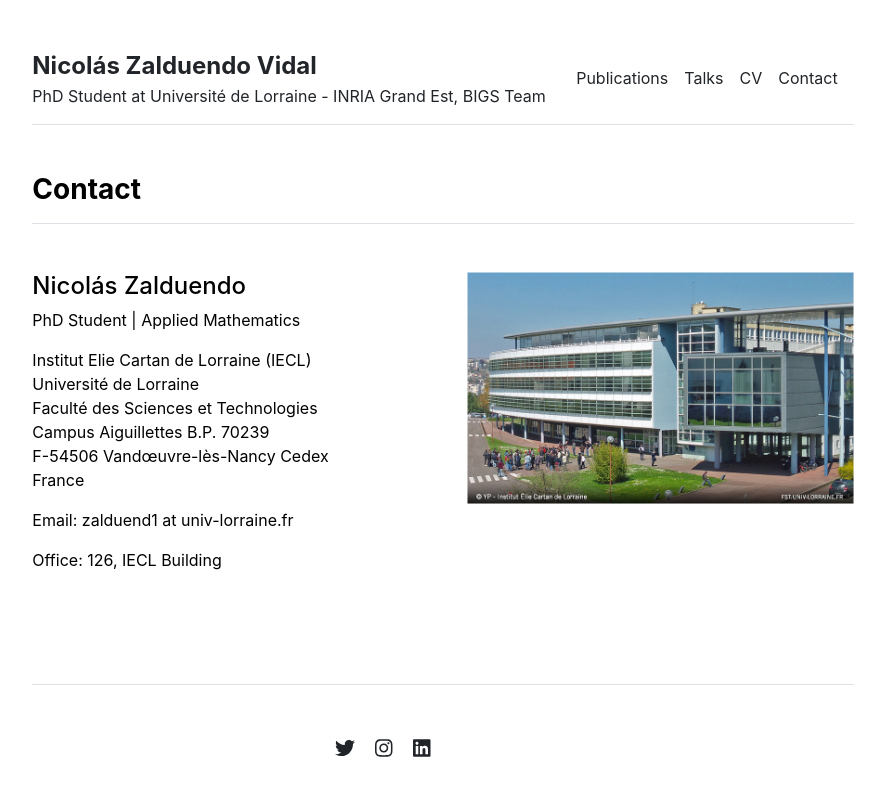
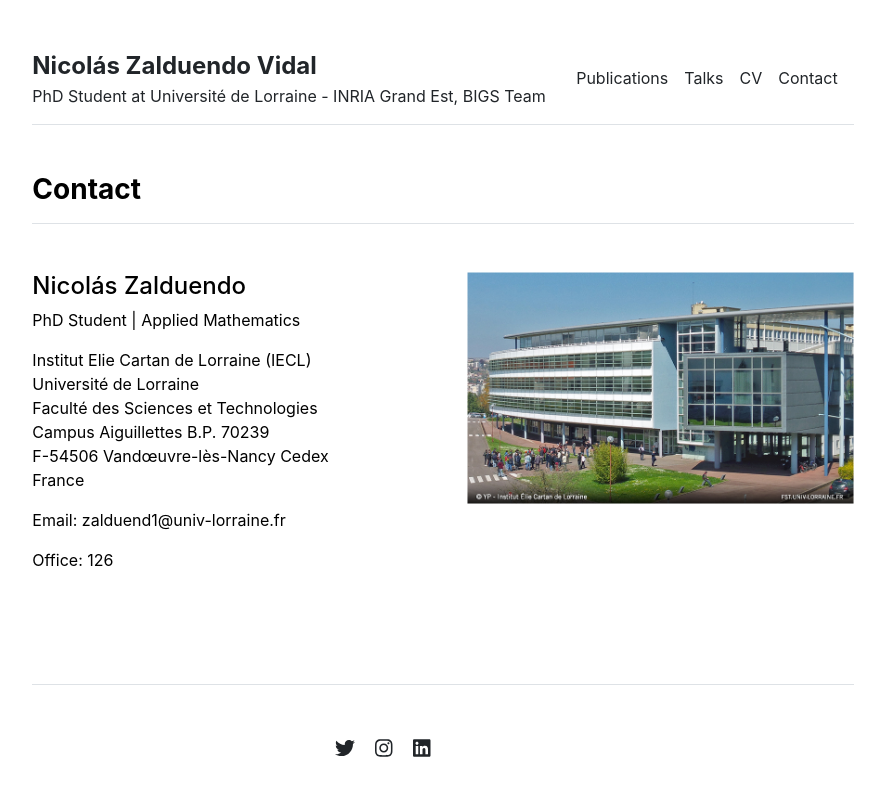
Before and after one commit to nzalduendo/nzalduendo.github.io, a Jekyll site: the page built from contact.md, in a window 1280 px wide. Shown: the top 796 px of the page, without its empty margins (197-1082 px from the left). Built offline with Jekyll 4.4.1, drawn with Linux system fonts in a browser that asks for light colours.

Commit message:
Update settings.yml

```diff
--- a/_data/settings.yml
+++ b/_data/settings.yml
@@ -21,4 +21,4 @@ social:
 - {icon: 'linkedin', link: 'https://www.linkedin.com/in/nicolás-zalduendo-vidal-007093133/'}
 
 contacts:
-- {name: 'Nicolás Zalduendo', title: 'PhD Student', department: 'Applied Mathematics', institution: 'Université de Lorraine', institution_address: 'Institut Elie Cartan de Lorraine (IECL)<br>Université de Lorraine<br>Faculté des Sciences et Technologies<br>Campus Aiguillettes B.P. 70239<br>F-54506 Vandœuvre-lès-Nancy Cedex<br>France', phone: '(000) 000-0000', email: 'zalduend1 at univ-lorraine.fr', office: '126, IECL Building', image: 'assets/img/IECL.jpg'}
+- {name: 'Nicolás Zalduendo', title: 'PhD Student', department: 'Applied Mathematics', institution: 'Université de Lorraine', institution_address: 'Institut Elie Cartan de Lorraine (IECL)<br>Université de Lorraine<br>Faculté des Sciences et Technologies<br>Campus Aiguillettes B.P. 70239<br>F-54506 Vandœuvre-lès-Nancy Cedex<br>France', phone: '(000) 000-0000', email: 'zalduend1@univ-lorraine.fr', office: '126', image: 'assets/img/IECL.jpg'}
```
